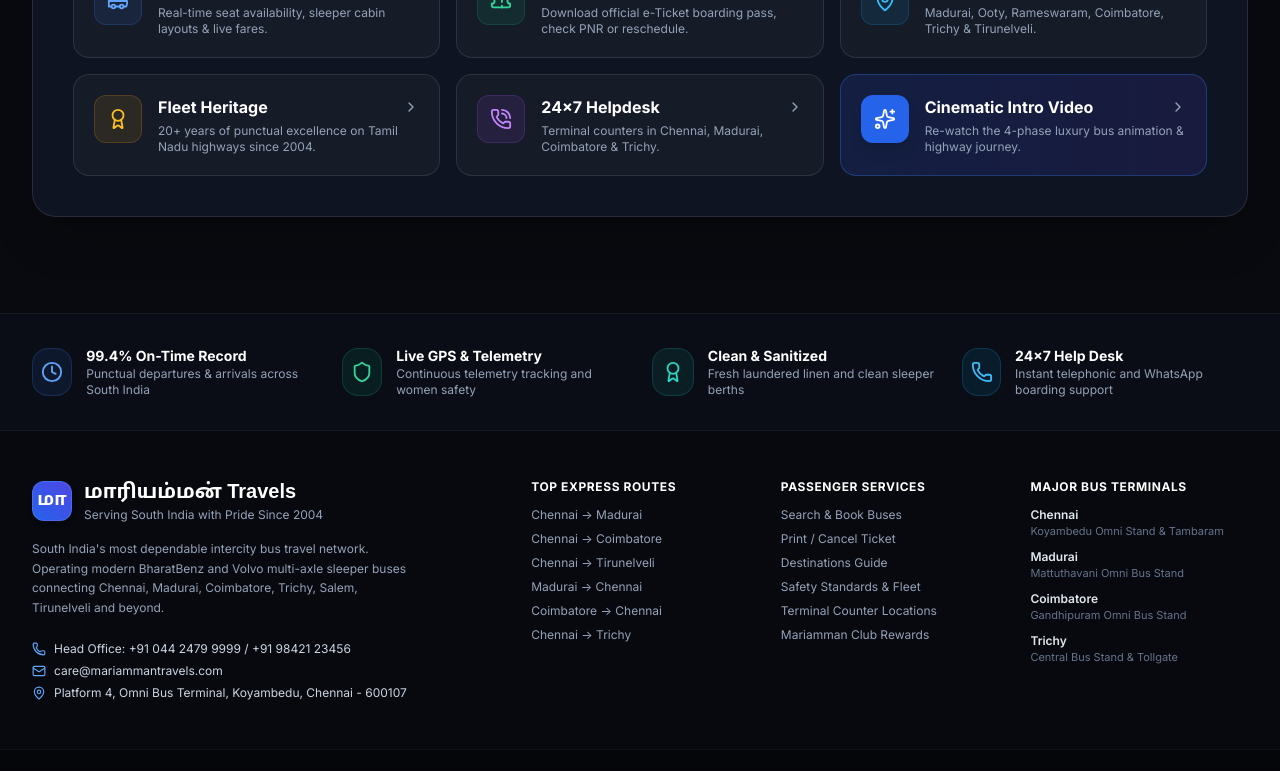
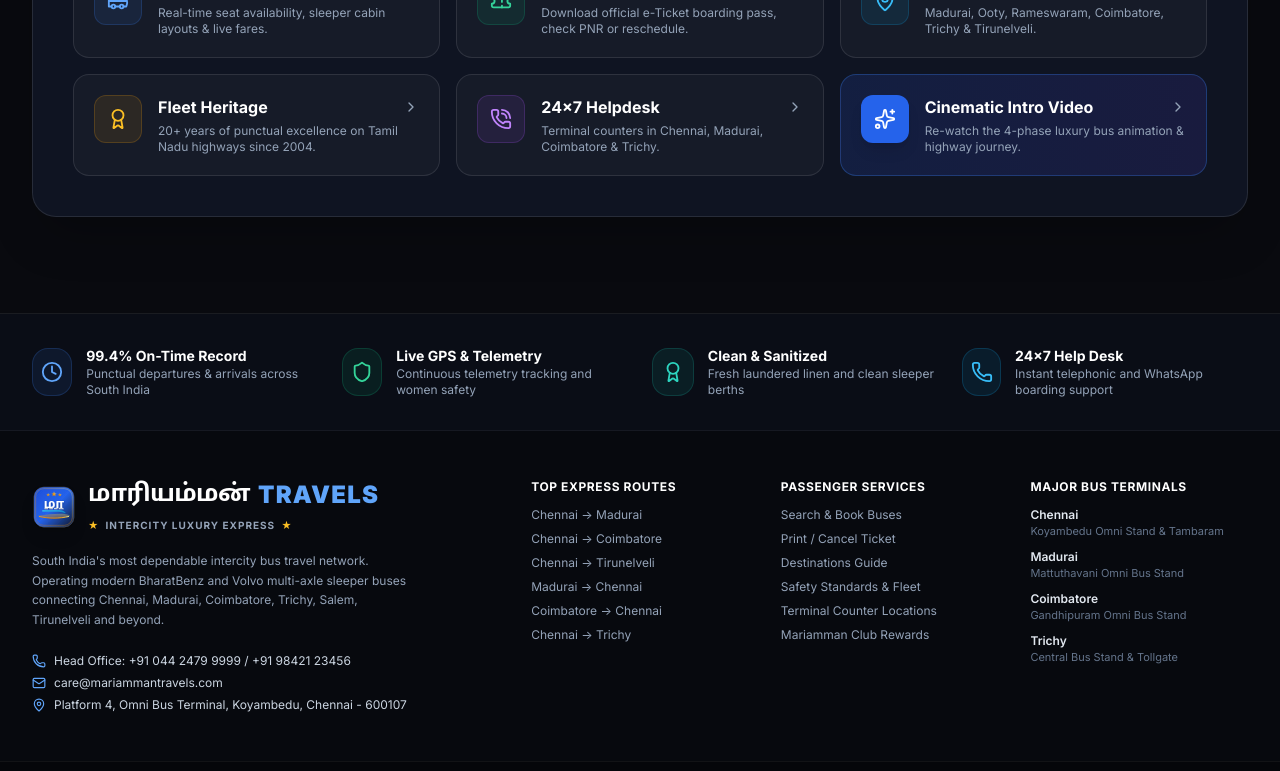
Before and after one commit to Mohandgl53/-Travels, a React (Vite) app: page /home in a window 1280 px wide. Shown: the part 2000-2771 px from the top of the page. Built offline with nearby package versions, Linux system fonts and the light colour scheme.

Commit message:
Create professional brand logo and emblem, deploying across all pages

```diff
--- /dev/null
+++ b/src/website/components/BrandLogo.tsx
@@ -0,0 +1,199 @@
+import React from 'react';
+import { Link } from 'react-router-dom';
+
+interface BrandLogoProps {
+  size?: 'sm' | 'md' | 'lg' | 'xl';
+  showTagline?: boolean;
+  withLink?: boolean;
+  className?: string;
+  theme?: 'dark' | 'light';
+}
+
+export const BrandEmblem: React.FC<{ size?: 'sm' | 'md' | 'lg' | 'xl'; className?: string }> = ({
+  size = 'md',
+  className = '',
+}) => {
+  const sizeMap = {
+    sm: 'w-8 h-8',
+    md: 'w-11 h-11',
+    lg: 'w-14 h-14',
+    xl: 'w-20 h-20',
+  };
+
+  return (
+    <div className={`relative shrink-0 ${sizeMap[size]} ${className} group`}>
+      <svg
+        viewBox="0 0 120 120"
+        className="w-full h-full drop-shadow-lg transition-transform duration-300 group-hover:scale-105"
+        xmlns="http://www.w3.org/2000/svg"
+      >
+        <defs>
+          <linearGradient id="emblemShield" x1="0%" y1="0%" x2="100%" y2="100%">
+            <stop offset="0%" stop-color="#1d4ed8" />
+            <stop offset="50%" stop-color="#2563eb" />
+            <stop offset="100%" stop-color="#0f172a" />
+          </linearGradient>
+
+          <linearGradient id="emblemGold" x1="0%" y1="100%" x2="100%" y2="0%">
+            <stop offset="0%" stop-color="#d97706" />
+            <stop offset="50%" stop-color="#f59e0b" />
+            <stop offset="100%" stop-color="#fef08a" />
+          </linearGradient>
+
+          <linearGradient id="coachGlow" x1="0%" y1="0%" x2="100%" y2="100%">
+            <stop offset="0%" stop-color="#38bdf8" />
+            <stop offset="100%" stop-color="#0284c7" />
+          </linearGradient>
+
+          <filter id="emblemGlow" x="-20%" y="-20%" width="140%" height="140%">
+            <feDropShadow dx="0" dy="3" stdDeviation="3" flood-color="#000000" flood-opacity="0.4" />
+          </filter>
+        </defs>
+
+        {/* Outer Squircle Container */}
+        <rect
+          x="6"
+          y="6"
+          width="108"
+          height="108"
+          rx="26"
+          fill="url(#emblemShield)"
+          stroke="rgba(255,255,255,0.25)"
+          stroke-width="2"
+          filter="url(#emblemGlow)"
+        />
+
+        {/* Beveled Golden Inset Rim */}
+        <rect
+          x="10"
+          y="10"
+          width="100"
+          height="100"
+          rx="22"
+          fill="none"
+          stroke="url(#emblemGold)"
+          stroke-width="1.2"
+          opacity="0.75"
+        />
+
+        {/* Aerodynamic Highway Ribbon */}
+        <path
+          d="M 16,84 C 36,94 84,94 104,84 C 92,76 60,78 16,84 Z"
+          fill="url(#emblemGold)"
+          opacity="0.35"
+        />
+        <path
+          d="M 20,86 C 45,92 75,92 100,86"
+          stroke="url(#emblemGold)"
+          stroke-width="2.5"
+          stroke-linecap="round"
+          fill="none"
+        />
+
+        {/* Sleek Aerodynamic Coach Silhouette */}
+        <path
+          d="M 28,68 L 74,68 C 82,68 88,71 92,76 L 90,78 C 86,75 80,73 72,73 L 28,73 Z"
+          fill="url(#coachGlow)"
+          opacity="0.9"
+        />
+        {/* Windows */}
+        <rect x="34" y="62" width="10" height="4" rx="1.5" fill="#ffffff" opacity="0.9" />
+        <rect x="47" y="62" width="10" height="4" rx="1.5" fill="#ffffff" opacity="0.9" />
+        <rect x="60" y="62" width="10" height="4" rx="1.5" fill="#ffffff" opacity="0.9" />
+        <path d="M 73,62 L 81,62 C 84,62 86,63.5 87,66 L 73,66 Z" fill="#ffffff" opacity="0.9" />
+
+        {/* 3 Golden Stars at Top Crest */}
+        <g fill="url(#emblemGold)">
+          {/* Center Star */}
+          <path d="M 60,18 L 62,23 L 67,23 L 63,26 L 64.5,31 L 60,28 L 55.5,31 L 57,26 L 53,23 L 58,23 Z" />
+          {/* Left Star */}
+          <path d="M 44,22 L 45.5,25.5 L 49.5,25.5 L 46.5,27.5 L 47.5,31 L 44,29 L 40.5,31 L 41.5,27.5 L 38.5,25.5 L 42.5,25.5 Z" opacity="0.8" />
+          {/* Right Star */}
+          <path d="M 76,22 L 77.5,25.5 L 81.5,25.5 L 78.5,27.5 L 79.5,31 L 76,29 L 72.5,31 L 73.5,27.5 L 70.5,25.5 L 74.5,25.5 Z" opacity="0.8" />
+        </g>
+
+        {/* Central Bold Tamil Glyphic "மா" */}
+        <text
+          x="60"
+          y="54"
+          fontFamily="'Noto Sans Tamil', 'Mukta Malar', system-ui, sans-serif"
+          fontWeight="900"
+          fontSize="34"
+          fill="#ffffff"
+          textAnchor="middle"
+          dominantBaseline="middle"
+          filter="url(#emblemGlow)"
+        >
+          மா
+        </text>
+      </svg>
+    </div>
+  );
+};
+
+export const BrandLogo: React.FC<BrandLogoProps> = ({
+  size = 'md',
+  showTagline = true,
+  withLink = true,
+  className = '',
+  theme = 'dark',
+}) => {
+  const content = (
+    <div className={`flex items-center space-x-3 group ${className}`}>
+      <BrandEmblem size={size} />
+
+      <div>
+        <div className="flex items-center space-x-2 leading-none">
+          <span
+            className={`font-black font-tamil tracking-tight transition-colors ${
+              size === 'sm'
+                ? 'text-lg'
+                : size === 'lg'
+                ? 'text-3xl'
+                : size === 'xl'
+                ? 'text-4xl'
+                : 'text-2xl'
+            } ${theme === 'light' ? 'text-slate-900 group-hover:text-blue-600' : 'text-white group-hover:text-sky-300'}`}
+          >
+            மாரியம்மன்
+          </span>
+          <span
+            className={`font-black tracking-wider transition-colors ${
+              size === 'sm'
+                ? 'text-lg'
+                : size === 'lg'
+                ? 'text-3xl'
+                : size === 'xl'
+                ? 'text-4xl'
+                : 'text-2xl'
+            } ${theme === 'light' ? 'text-blue-600' : 'text-blue-400'}`}
+          >
+            TRAVELS
+          </span>
+        </div>
+
+        {showTagline && (
+          <p
+            className={`text-[10px] font-bold uppercase tracking-widest mt-1 flex items-center space-x-1.5 ${
+              theme === 'light' ? 'text-slate-500' : 'text-slate-400'
+            }`}
+          >
+            <span className="text-amber-400">★</span>
+            <span>Intercity Luxury Express</span>
+            <span className="text-amber-400">★</span>
+          </p>
+        )}
+      </div>
+    </div>
+  );
+
+  if (withLink) {
+    return (
+      <Link to="/home" className="inline-block" title="மாரியம்மன் Travels — Home">
+        {content}
+      </Link>
+    );
+  }
+
+  return content;
+};
--- a/src/website/components/BusCard.tsx
+++ b/src/website/components/BusCard.tsx
@@ -1,6 +1,7 @@
 import React, { useState } from 'react';
 import { Star, Radio, Clock, ChevronDown, ChevronUp, MapPin, Zap, Wind, ShieldCheck, Coffee } from 'lucide-react';
 import { BusTrip } from '../data/travelData';
+import { BrandEmblem } from './BrandLogo';
 
 interface BusCardProps {
   trip: BusTrip;
@@ -23,9 +24,7 @@ export const BusCard: React.FC<BusCardProps> = ({ trip, onSelectSeats, isSelecte
         {/* Top Header: Operator & Service Type */}
         <div className="flex flex-wrap items-center justify-between gap-3 pb-4 border-b border-white/[0.08]">
           <div className="flex items-center space-x-3.5">
-            <div className="w-12 h-12 rounded-2xl bg-gradient-to-tr from-blue-600 to-indigo-600 flex items-center justify-center text-white font-black font-tamil text-lg shadow-lg border border-blue-400/30">
-              மா
-            </div>
+            <BrandEmblem size="md" />
             <div>
               <div className="flex items-center space-x-2">
                 <h3 className="text-xl font-black text-white font-tamil">
--- a/src/website/components/TicketPass.tsx
+++ b/src/website/components/TicketPass.tsx
@@ -1,6 +1,7 @@
 import React from 'react';
 import { QrCode, Printer, CheckCircle, Bus, Calendar, User } from 'lucide-react';
 import { BookingRecord } from '../data/travelData';
+import { BrandEmblem } from './BrandLogo';
 
 interface TicketPassProps {
   booking: BookingRecord;
@@ -17,9 +18,7 @@ export const TicketPass: React.FC<TicketPassProps> = ({ booking, onClose }) => {
       {/* Top Banner */}
       <div className="bg-[#0a0d16] p-6 flex items-center justify-between text-white border-b border-white/[0.08]">
         <div className="flex items-center space-x-3">
-          <div className="w-11 h-11 rounded-2xl bg-gradient-to-tr from-blue-600 to-indigo-600 flex items-center justify-center font-tamil font-black text-xl border border-blue-400/30 shadow-md">
-            மா
-          </div>
+          <BrandEmblem size="md" />
           <div>
             <h3 className="font-bold font-tamil text-xl text-white">மாரியம்மன் Travels</h3>
             <p className="text-xs text-blue-400 font-semibold">Official E-Ticket & Boarding Pass</p>
--- a/src/website/layout/Footer.tsx
+++ b/src/website/layout/Footer.tsx
@@ -1,6 +1,7 @@
 import React from 'react';
 import { Link } from 'react-router-dom';
 import { Phone, Mail, MapPin, Shield, Clock, Award } from 'lucide-react';
+import { BrandLogo } from '../components/BrandLogo';
 
 export const Footer: React.FC = () => {
   return (
@@ -54,15 +55,7 @@ export const Footer: React.FC = () => {
       <div className="max-w-7xl mx-auto px-4 sm:px-6 lg:px-8 py-12 grid grid-cols-1 md:grid-cols-2 lg:grid-cols-5 gap-8">
         {/* Brand Column */}
         <div className="lg:col-span-2 space-y-4">
-          <div className="flex items-center space-x-3">
-            <div className="w-10 h-10 rounded-xl bg-gradient-to-tr from-blue-600 to-indigo-600 flex items-center justify-center text-white shadow-md border border-blue-400/30">
-              <span className="text-lg font-bold font-tamil">மா</span>
-            </div>
-            <div>
-              <span className="text-xl font-bold font-tamil text-white">மாரியம்மன் Travels</span>
-              <p className="text-xs text-slate-400">Serving South India with Pride Since 2004</p>
-            </div>
-          </div>
+          <BrandLogo size="md" />
           <p className="text-xs text-slate-400 leading-relaxed max-w-sm">
             South India's most dependable intercity bus travel network. Operating modern BharatBenz and Volvo multi-axle sleeper buses connecting Chennai, Madurai, Coimbatore, Trichy, Salem, Tirunelveli and beyond.
           </p>
--- a/src/website/layout/Navbar.tsx
+++ b/src/website/layout/Navbar.tsx
@@ -2,6 +2,7 @@ import React, { useState } from 'react';
 import { Link, useLocation, useNavigate } from 'react-router-dom';
 import { Bus, MapPin, User, LogOut, Menu, X, PhoneCall, Award, Ticket, Sparkles } from 'lucide-react';
 import { useAuth } from '../../auth/AuthContext';
+import { BrandLogo, BrandEmblem } from '../components/BrandLogo';
 
 export const Navbar: React.FC = () => {
   const location = useLocation();
@@ -48,25 +49,8 @@ export const Navbar: React.FC = () => {
       {/* Main navigation */}
       <div className="max-w-7xl mx-auto px-4 sm:px-6 lg:px-8">
         <div className="flex items-center justify-between h-20">
-          {/* Brand Logo & Name */}
-          <Link to="/home" className="flex items-center space-x-3 group">
-            <div className="w-12 h-12 rounded-2xl bg-gradient-to-tr from-blue-600 to-indigo-600 flex items-center justify-center text-white shadow-lg shadow-blue-600/30 group-hover:scale-105 transition-transform border border-blue-400/20">
-              <span className="text-2xl font-black font-tamil">மா</span>
-            </div>
-            <div>
-              <div className="flex items-center space-x-2">
-                <span className="text-2xl font-black font-tamil tracking-tight text-white group-hover:text-blue-400 transition-colors">
-                  மாரியம்மன்
-                </span>
-                <span className="text-2xl font-black tracking-wider text-blue-400">
-                  TRAVELS
-                </span>
-              </div>
-              <p className="text-[10px] text-slate-400 font-bold uppercase tracking-widest flex items-center space-x-1">
-                <span>Intercity Luxury Express</span>
-              </p>
-            </div>
-          </Link>
+          {/* Professional Brand Logo */}
+          <BrandLogo size="md" />
 
           {/* Desktop Navigation Links */}
           <nav className="hidden lg:flex items-center space-x-1.5">
--- a/src/website/pages/MyBookings.tsx
+++ b/src/website/pages/MyBookings.tsx
@@ -3,6 +3,7 @@ import { TicketPass } from '../components/TicketPass';
 import { BookingRecord, INITIAL_BOOKINGS } from '../data/travelData';
 import { Ticket, Search, Calendar, AlertCircle, ArrowRight, CheckCircle2, Clock, MapPin, Printer } from 'lucide-react';
 import { Link } from 'react-router-dom';
+import { BrandEmblem } from '../components/BrandLogo';
 
 export const MyBookings: React.FC = () => {
   const [bookings, setBookings] = useState<BookingRecord[]>([]);
@@ -119,9 +120,7 @@ export const MyBookings: React.FC = () => {
               {/* Header Bar */}
               <div className="flex flex-wrap items-center justify-between gap-3 pb-5 border-b border-white/[0.08]">
                 <div className="flex items-center space-x-3">
-                  <div className="w-11 h-11 rounded-2xl bg-gradient-to-tr from-blue-600 to-indigo-600 flex items-center justify-center text-white font-black font-tamil text-sm shadow-md">
-                    மா
-                  </div>
+                  <BrandEmblem size="md" />
                   <div>
                     <div className="flex items-center space-x-2">
                       <span className="text-xs text-slate-400 font-bold">PNR:</span>
```
Also changed, not shown: src/website/pages/Home.tsx (+3 -4 lines), public/favicon.svg.
